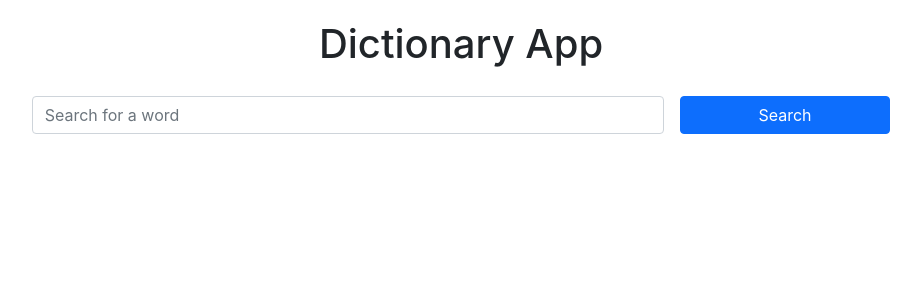
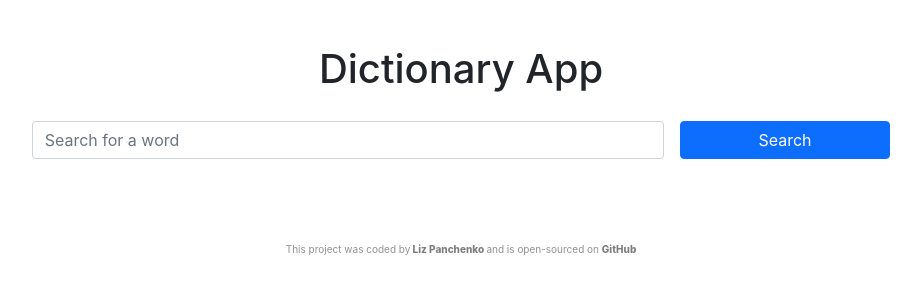
Before and after one commit to liz-panchenko/dictionary-app-project, a React (Create React App) app: page / in a window 1280 px wide. Shown: the top 300 px of the page, without its empty margins (179-1100 px from the left). Built offline with nearby package versions, Linux system fonts and the light colour scheme.

Commit message:
Footer added

```diff
--- a/src/App.css
+++ b/src/App.css
@@ -1,3 +1,8 @@
+.App .main-container {
+  margin: 15px auto;
+  padding-top: 10px;
+  padding-bottom: 30px;
+}
 .App h1 {
   text-align: center;
   margin: 20px;
--- a/src/App.js
+++ b/src/App.js
@@ -1,8 +1,11 @@
 import "./App.css";
+import Footer from "./Footer";
 
 export default function App() {
   return (
-    <div className="App container-fluid">
+    <div className="App">
+      <div className="container-fluid">
+        <div className="main-container">
           <h1>Dictionary App</h1>
           <form className="row p-2 gap-3 justify-content-center">
             <input
@@ -15,5 +18,8 @@ export default function App() {
             </button>
           </form>
         </div>
+        <Footer />
+      </div>
+    </div>
   );
 }
--- /dev/null
+++ b/src/Footer.css
@@ -0,0 +1,18 @@
+.Footer footer {
+  display: block;
+  margin: 0 auto;
+  padding: 30px;
+  text-align: center;
+  font-size: x-small;
+  opacity: 0.5;
+}
+
+.Footer a {
+  color: black;
+  font-weight: 800;
+  text-decoration: none;
+}
+
+.Footer a:hover {
+  text-decoration: underline;
+}
--- /dev/null
+++ b/src/Footer.js
@@ -0,0 +1,28 @@
+import React from "react";
+import "./Footer.css";
+
+export default function Footer() {
+  return (
+    <div className="Footer">
+      <footer>
+        This project was coded by
+        <a
+          href="https://elated-snyder-278566.netlify.app/"
+          target="_blank"
+          rel="noreferrer"
+        >
+          {" "}
+          Liz Panchenko{" "}
+        </a>
+        and is open-sourced on{" "}
+        <a
+          href="https://github.com/liz-panchenko/React-Weather-App"
+          target="_blank"
+          rel="noreferrer"
+        >
+          GitHub
+        </a>
+      </footer>
+    </div>
+  );
+}
```
Lines whose indentation alone changed are shown as unchanged.
